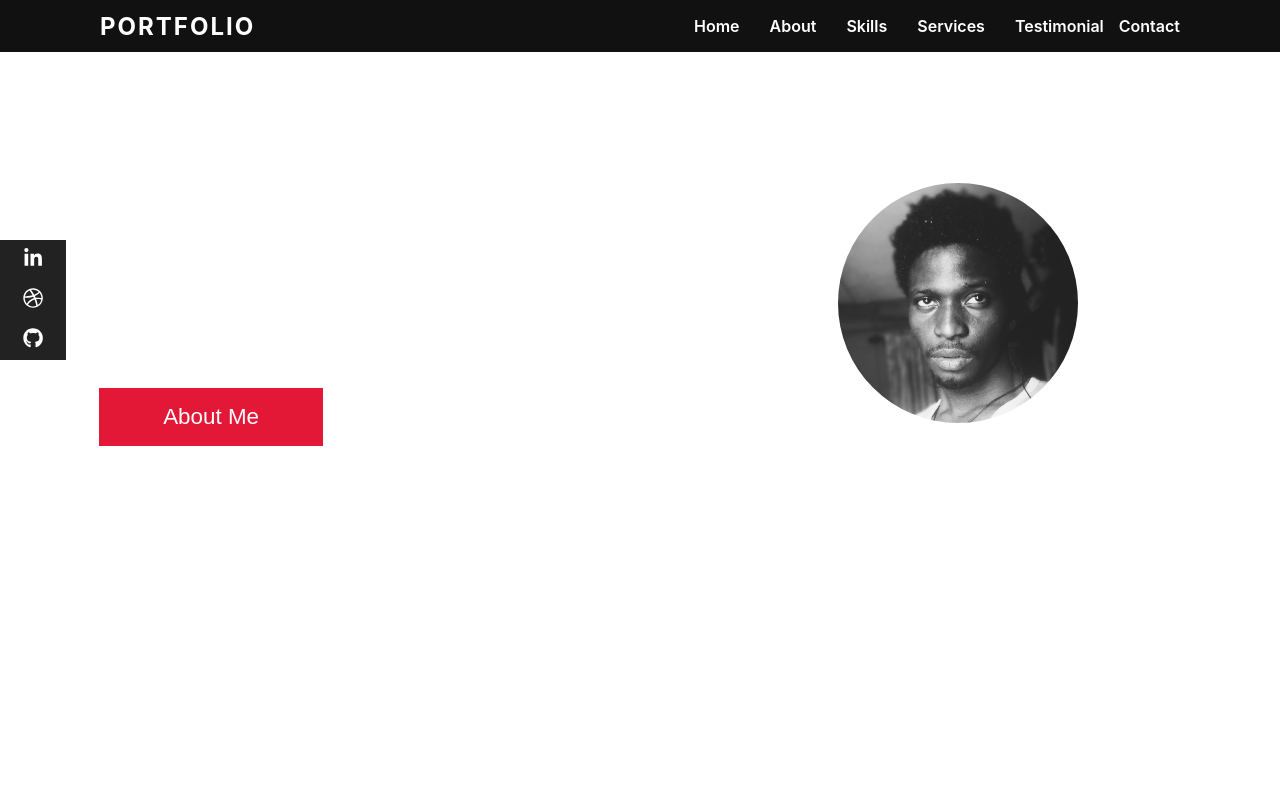
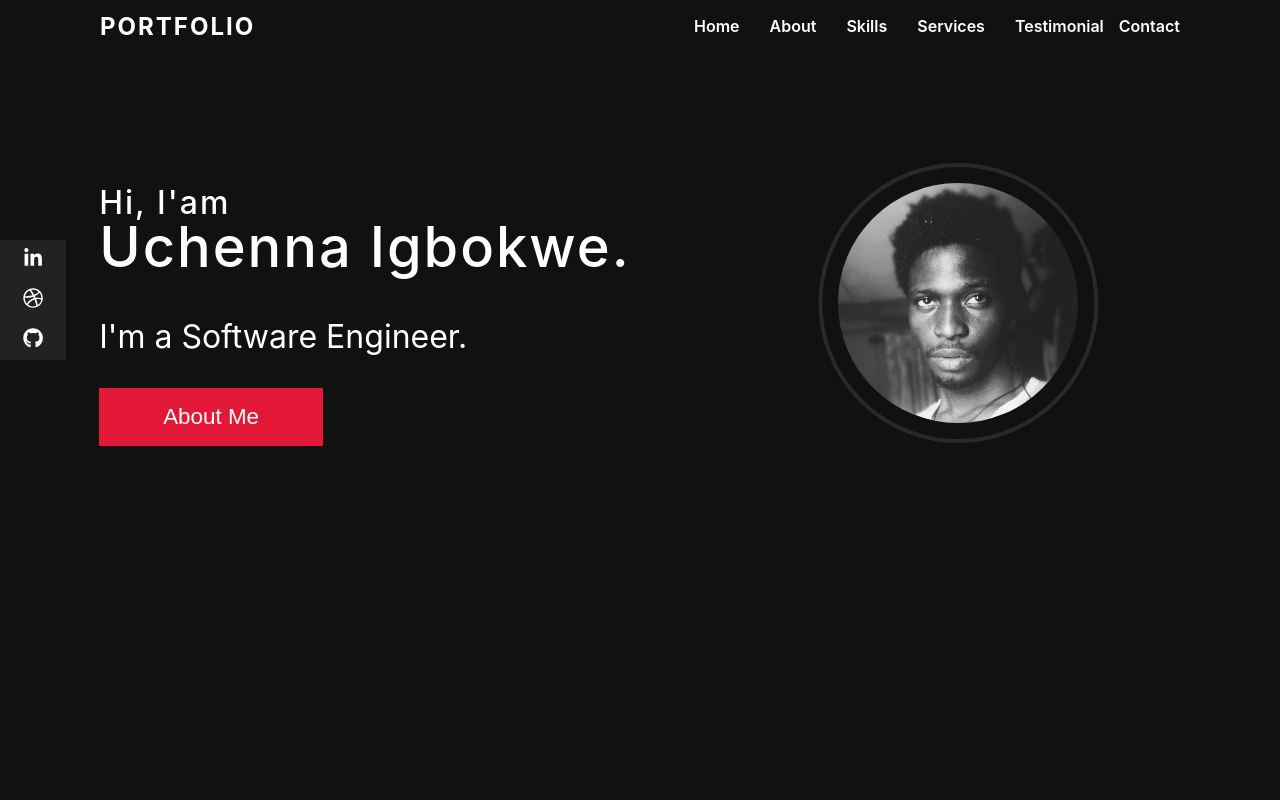
Before and after one commit to U-kings/my-portfolio, a React (Create React App) app: page / in a window 1280 px wide. Shown: the top 800 px of the page. Built offline with nearby package versions, Linux system fonts and the light colour scheme.

Commit message:
my-portfolio's commit

```diff
--- a/src/components/Hero/HeroElements.js
+++ b/src/components/Hero/HeroElements.js
@@ -149,7 +149,7 @@ export const IconContainer = styled.div`
 export const HeroSection = styled.div`
     /* background-image: linear-gradient(to right, rgba(0,0,0,.7),rgba(0,0,0,.1)), url(${imgBg}); */
     min-height: 100vh;
-    background-color: transparent;
+    background-color: #111;
     width: 100%;
     /* background-position: left; */
     /* background-size: cover; */
```
